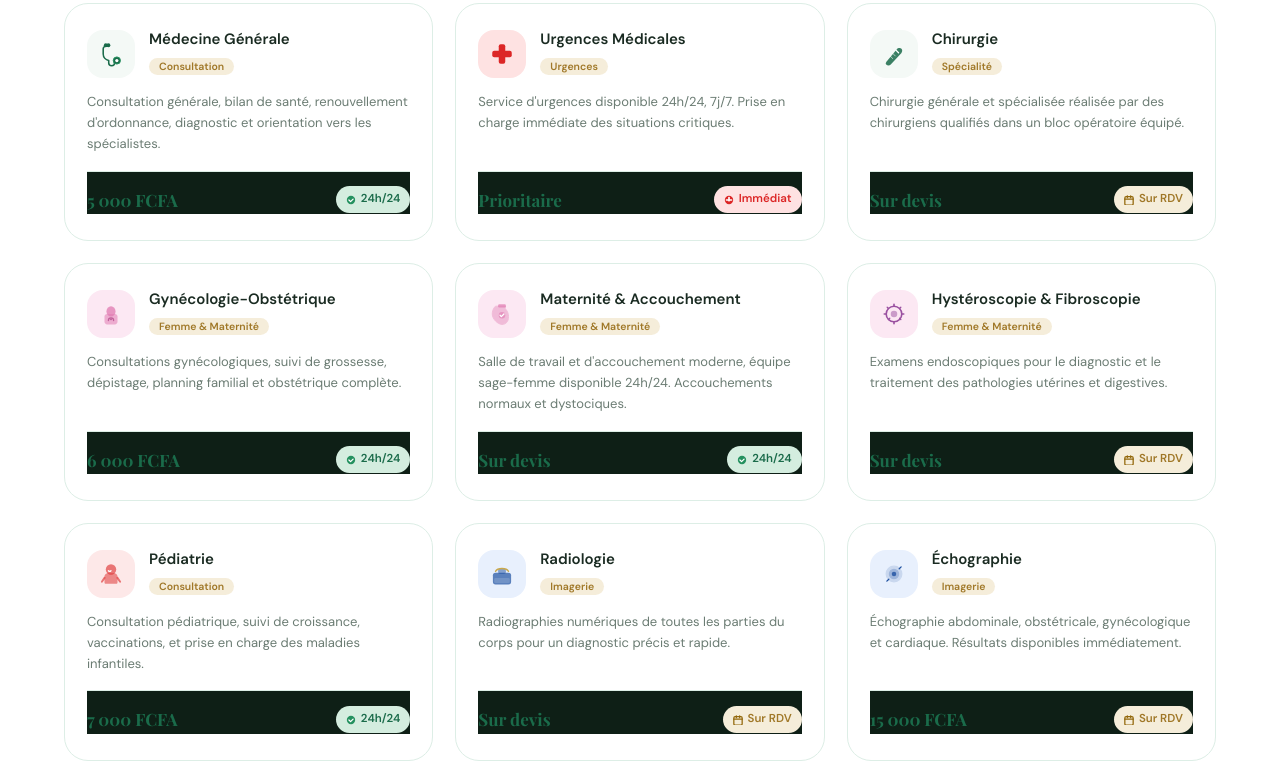
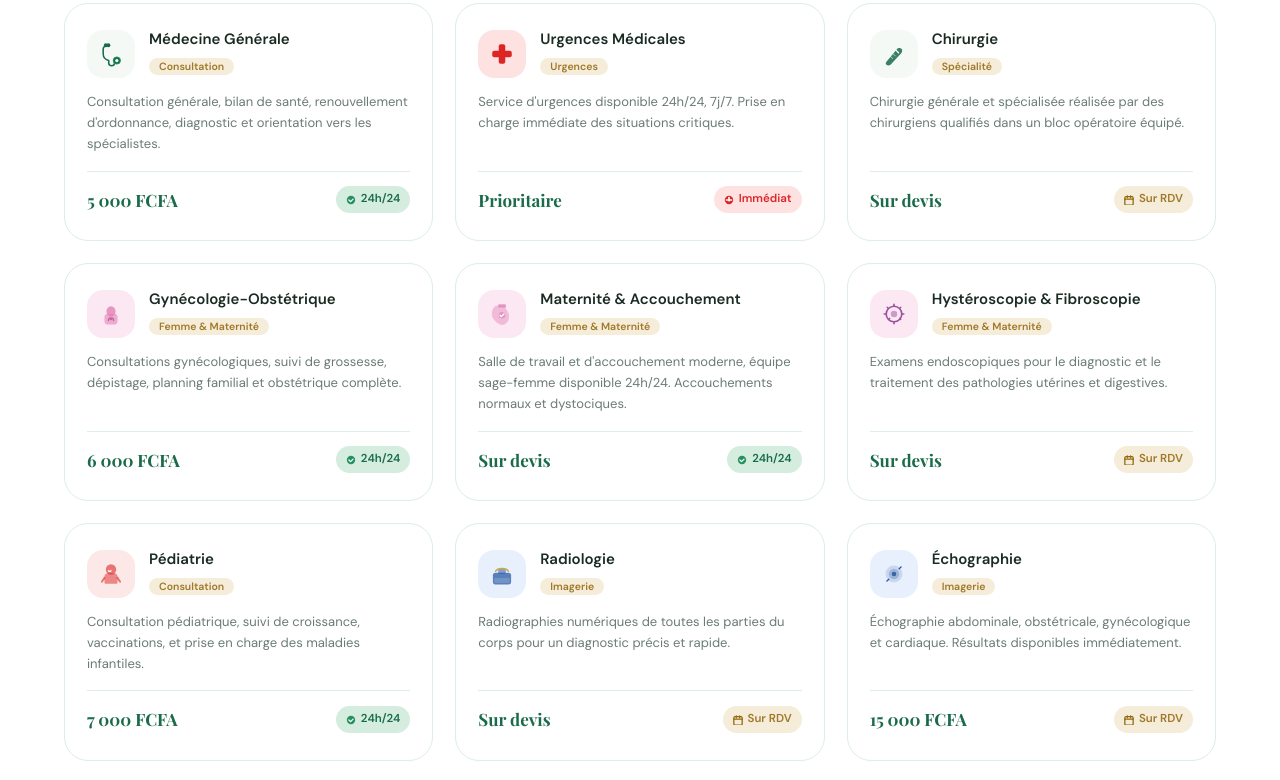
Before and after one commit to AliouJr/clinique-tounkara, a plain HTML site: page services.html in a window 1280 px wide. Shown: the part 981-1761 px from the top of the page. Drawn offline with nearby package versions, Linux system fonts and the light colour scheme; a web font is replaced by a local one.

Commit message:
Update service card footer styling
Add background color to service card footer.

```diff
--- a/services.html
+++ b/services.html
@@ -41,6 +41,9 @@
       border-radius: var(--r-full);
     }
 
+     .service-card-full .footer {
+      background: #ffffff;
+    }
 
 
     .filter-btn {
```
